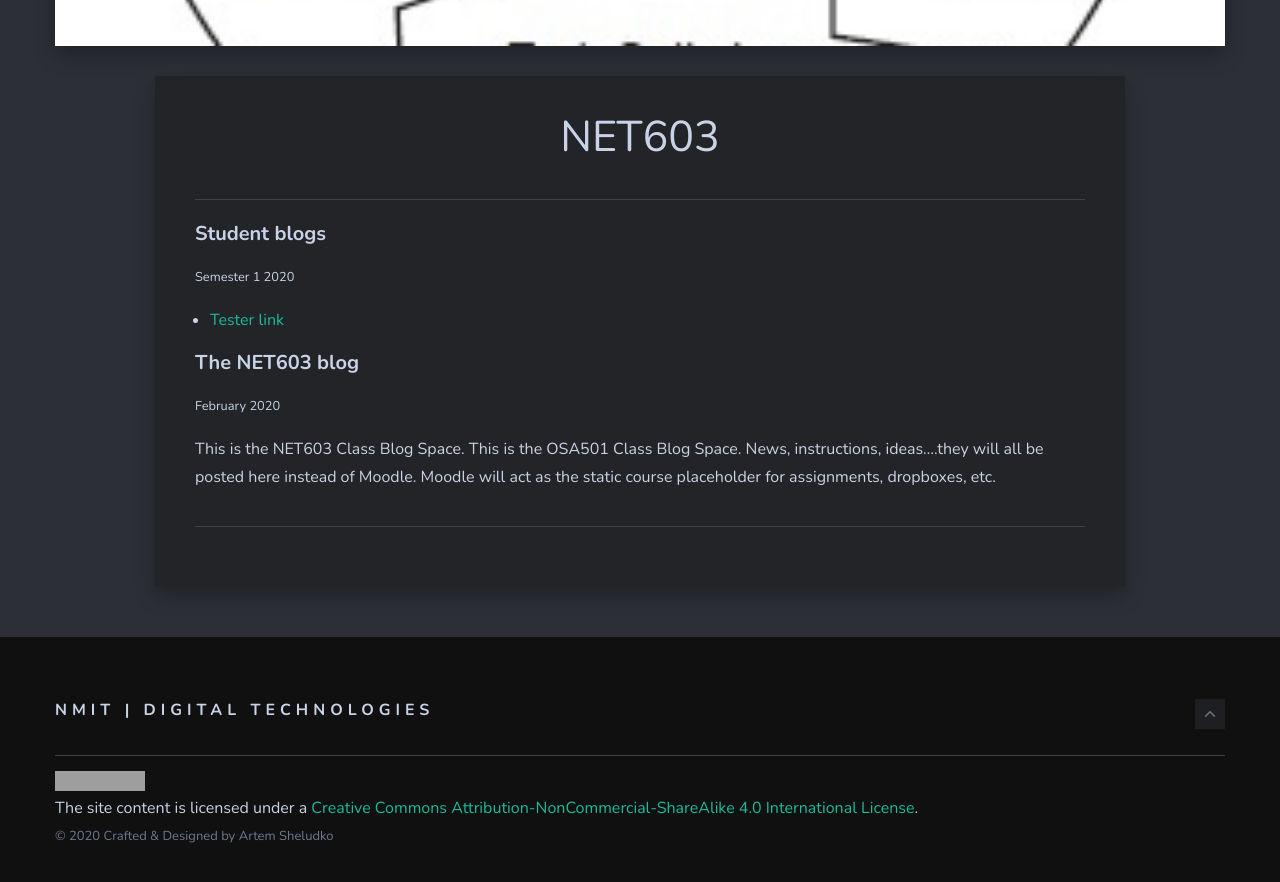
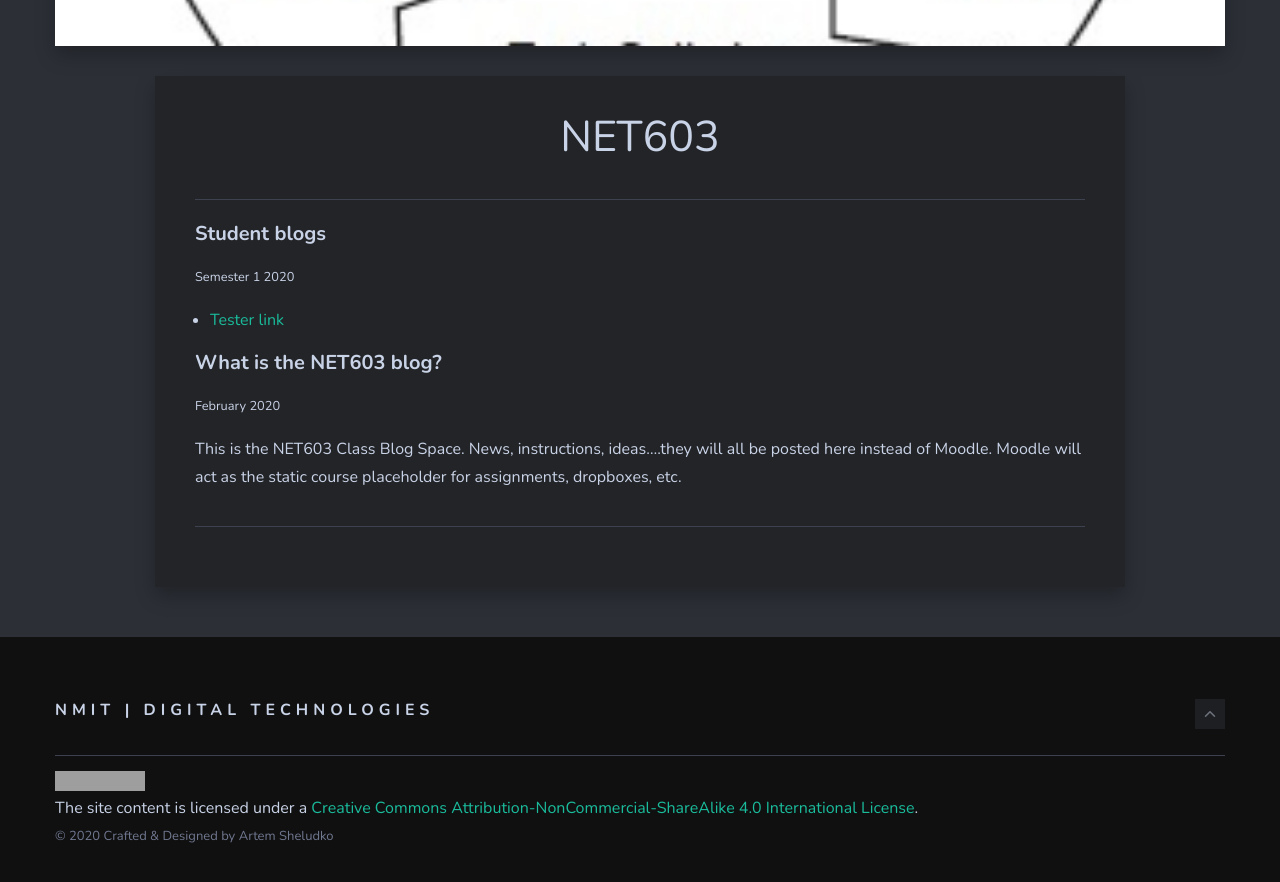
Before and after one commit to larsoliverdam/nmit, a Jekyll site: the page built from _pages/NET603.md, in a window 1280 px wide and 900 px high, scrolled down 649 px. Shown: the top 882 px of the window. Built offline with Jekyll 4.4.1, drawn with Linux system fonts in a browser that asks for light colours; nearby versions of some CDN libraries; grey boxes are pictures that could not be loaded.

Commit message:
Basic setup of NET603 Page

```diff
--- a/_pages/NET603.md
+++ b/_pages/NET603.md
@@ -10,7 +10,7 @@ image: TopDown.jpg
 
 * [Tester link](https://nmitresearchmethods.wordpress.com/)
 
-#### The NET603 blog
+#### What is the NET603 blog?
 <small>February 2020</small>
 
-This is the NET603 Class Blog Space. This is the OSA501 Class Blog Space. News, instructions, ideas....they will all be posted here instead of Moodle. Moodle will act as the static course placeholder for assignments, dropboxes, etc.
+This is the NET603 Class Blog Space. News, instructions, ideas....they will all be posted here instead of Moodle. Moodle will act as the static course placeholder for assignments, dropboxes, etc.
```
